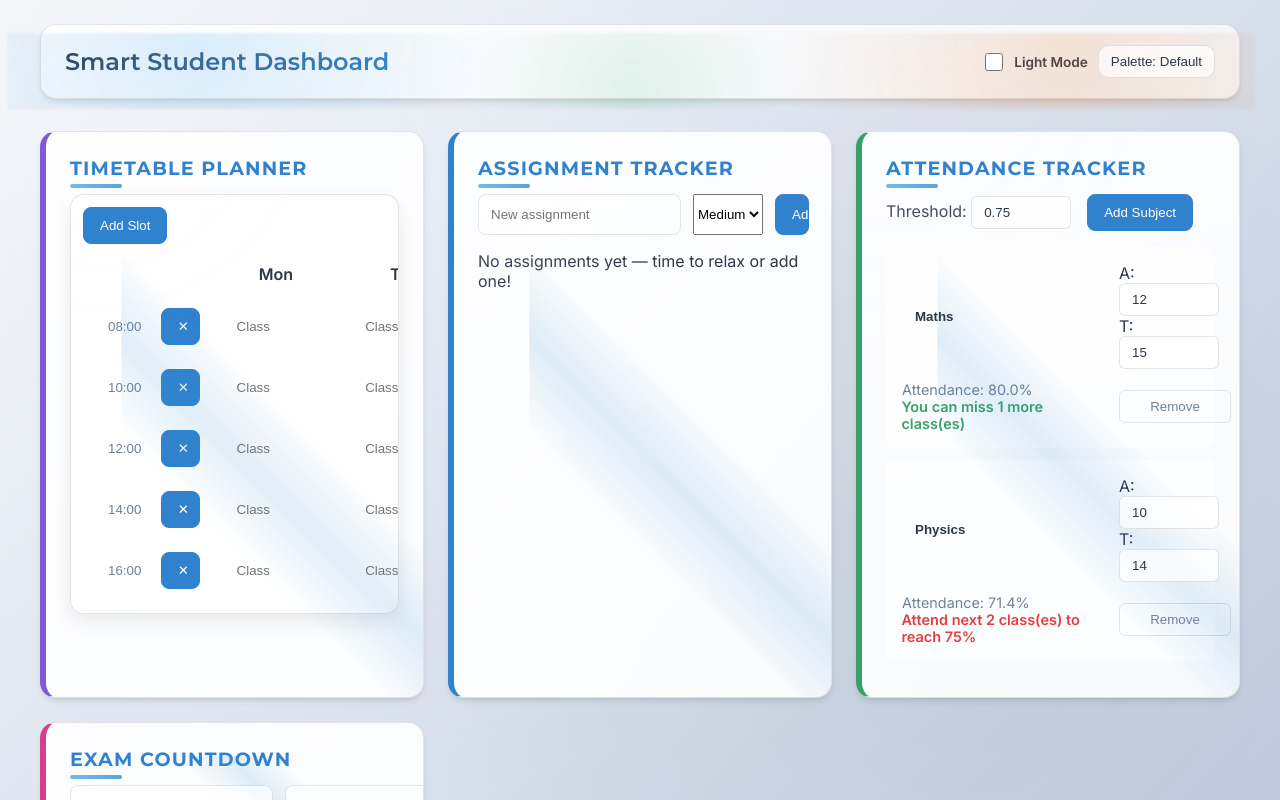
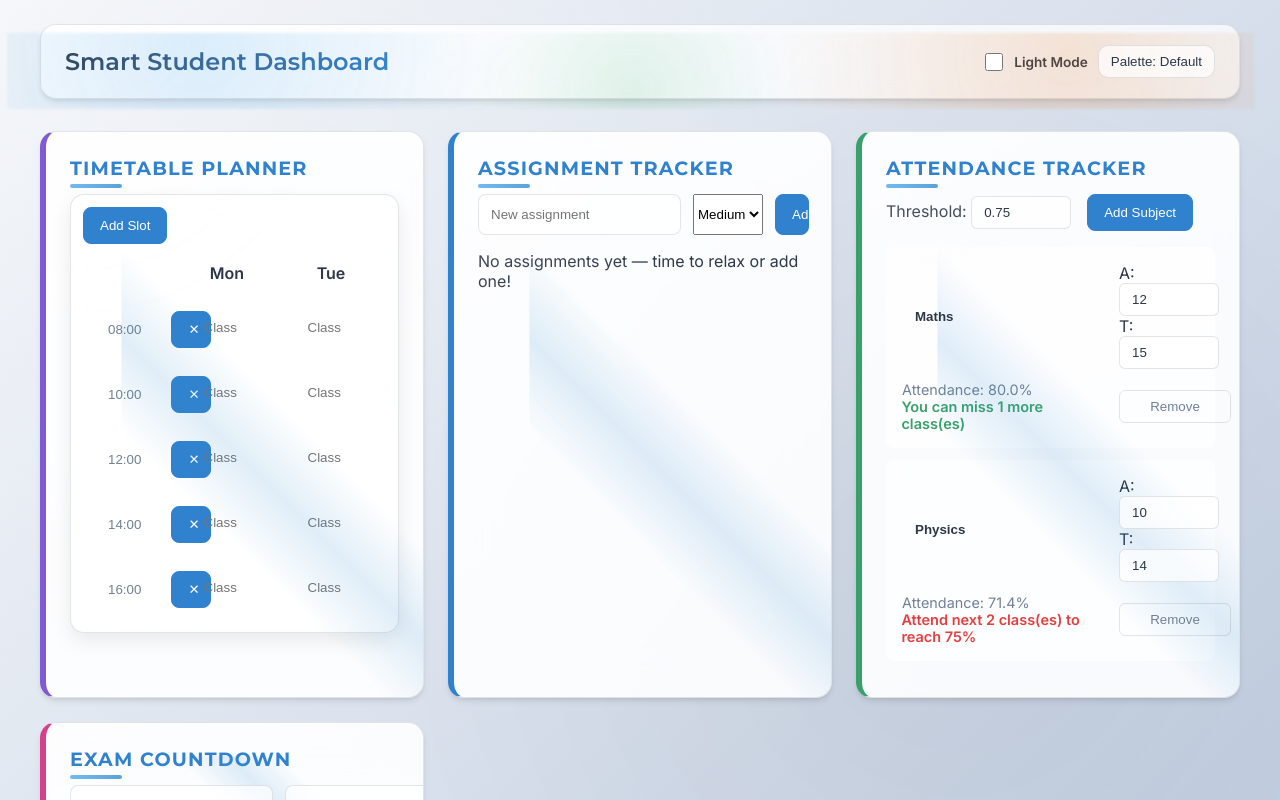
Before and after one commit to lochanbr/student-dashboard, a React (Vite) app: page / in a window 1280 px wide. Shown: the top 800 px of the page. Built offline with nearby package versions, Linux system fonts and the light colour scheme.

Commit message:
Update styles.css

```diff
--- a/src/styles.css
+++ b/src/styles.css
@@ -262,7 +262,7 @@ body::before {
   width: 100%;
   min-width: 320px;
   margin: 0 auto;
-  overflow-x: auto;
+  overflow-x: hidden;
   padding: 12px;
   border-radius: 14px;
   background: rgba(255, 255, 255, 0.15);
@@ -271,14 +271,46 @@ body::before {
   backdrop-filter: blur(10px);
 }
 
-.timetable-table { width: 100%; min-width: 900px; border-collapse: collapse; table-layout: fixed; }
-.timetable-table th, .timetable-table td {
+.timetable-table {
+  width: 100%;
+  min-width: auto;
+  border-collapse: collapse;
+  table-layout: auto;
+  display: grid;
+  grid-template-columns: minmax(90px, 120px) repeat(6, minmax(100px, 1fr));
+  gap: 4px;
+}
+
+.timetable-table thead,
+.timetable-table tbody,
+.timetable-table tr {
+  display: contents;
+}
+
+.timetable-table th,
+.timetable-table td {
   padding: 12px;
   border-bottom: 1px solid var(--border);
   transition: background var(--animation-duration) var(--animation-timing);
-  white-space: nowrap;
-  overflow: hidden;
-  text-overflow: ellipsis;
+  white-space: normal;
+  overflow-wrap: break-word;
+  word-break: break-word;
+  text-align: center;
+}
+
+.timetable-table th {
+  font-weight: 600;
+  line-height: 1.2;
+}
+
+.timetable-table td {
+  min-height: 52px;
+}
+
+.timetable-table td input,
+.timetable-table th input,
+.timetable-table td .slot-label input {
+  max-width: 96%;
 }
 .timetable-table tr:hover {
   background: var(--glass);
```
